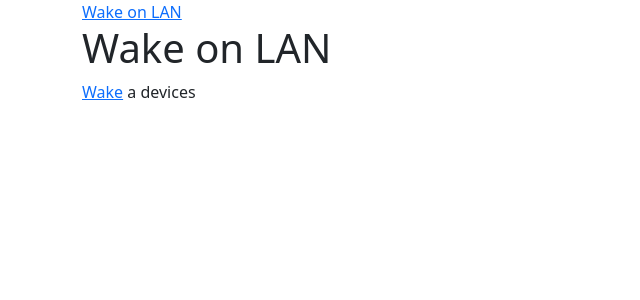
After one commit to Ladybug-Sanctuary/homeserver, a Django app: template django/django_root/wakeonlan/templates/wakeonlan/home.html in a window 1280 px wide. The commit adds this page. Shown: the top 300 px of the page, without its empty margins (0-640 px from the left). Run offline with Django 4.2, Linux system fonts and the light colour scheme; the template is opened without the code that fills it, so the values that code supplies are empty.

Commit message:
Use more sophisticated template structure
A base template in the root handles setting up the page.
In the wakeonlan app, the base template extends this to style the
page contents.

```diff
--- a/django/django_root/homeserver/settings.py
+++ b/django/django_root/homeserver/settings.py
@@ -57,7 +57,9 @@ ROOT_URLCONF = 'homeserver.urls'
 TEMPLATES = [
     {
         'BACKEND': 'django.template.backends.django.DjangoTemplates',
-        'DIRS': [],
+        'DIRS': [
+            BASE_DIR / 'templates',
+        ],
         'APP_DIRS': True,
         'OPTIONS': {
             'context_processors': [
--- /dev/null
+++ b/django/django_root/templates/base.html
@@ -0,0 +1,47 @@
+<!DOCTYPE html>
+<html>
+
+<head>
+
+  <!-- Required meta tags -->
+  <meta charset="utf-8">
+  <meta name="viewport" content="width=device-width, initial-scale=1">
+
+  <!-- Bootstrap CSS -->
+  <link href="https://cdn.jsdelivr.net/npm/bootstrap@5.1.3/dist/css/bootstrap.min.css" rel="stylesheet" integrity="sha384-1BmE4kWBq78iYhFldvKuhfTAU6auU8tT94WrHftjDbrCEXSU1oBoqyl2QvZ6jIW3" crossorigin="anonymous">
+
+  <!-- Page title -->
+  {% if title %}
+    <title>{{ title }}</title>
+  {% endif %}
+
+</head>
+
+<body>
+
+  <!-- The page's header -->
+  <header class="site-header">
+    <nav>
+      <div class="container">
+        <a href="{% url 'wol-home' %}">Wake on LAN</a>
+      </div>
+    </nav>
+  </header>
+
+  <!-- The page's main content -->
+  {% block main %}{% endblock %}
+
+  <!-- Optional JavaScript; choose one of the two! -->
+
+  <!-- Option 1: Bootstrap Bundle with Popper -->
+  <script src="https://cdn.jsdelivr.net/npm/bootstrap@5.1.3/dist/js/bootstrap.bundle.min.js" integrity="sha384-ka7Sk0Gln4gmtz2MlQnikT1wXgYsOg+OMhuP+IlRH9sENBO0LRn5q+8nbTov4+1p" crossorigin="anonymous"></script>
+
+  <!-- Option 2: Separate Popper and Bootstrap JS -->
+  <!--
+  <script src="https://cdn.jsdelivr.net/npm/@popperjs/core@2.10.2/dist/umd/popper.min.js" integrity="sha384-7+zCNj/IqJ95wo16oMtfsKbZ9ccEh31eOz1HGyDuCQ6wgnyJNSYdrPa03rtR1zdB" crossorigin="anonymous"></script>
+  <script src="https://cdn.jsdelivr.net/npm/bootstrap@5.1.3/dist/js/bootstrap.min.js" integrity="sha384-QJHtvGhmr9XOIpI6YVutG+2QOK9T+ZnN4kzFN1RtK3zEFEIsxhlmWl5/YESvpZ13" crossorigin="anonymous"></script>
+  -->
+
+</body>
+
+</html>
--- a/django/django_root/wakeonlan/templates/wakeonlan/base.html
+++ b/django/django_root/wakeonlan/templates/wakeonlan/base.html
@@ -1,11 +1,23 @@
-<!-- Display any messages -->
+{% extends "base.html" %}
+
+<!-- Page's main body -->
+{% block main %}
+
+  <!-- Display any messages at the top -->
   {% if messages %}
     {% for message in messages %}
-    <div style="background-color: #80bfff">
+      <div role="alert" class="alert alert-{{ message.tags }}">
         {{ message }}
       </div>
     {% endfor %}
   {% endif %}
 
-<!-- Placeholder block for content -->
+  <!-- Main part of the page content -->
+  <main role="main" class="container">
+
+    <!-- The specific content goes here -->
     {% block content %}{% endblock %}
+
+  </main>
+
+{% endblock %}
--- /dev/null
+++ b/django/django_root/wakeonlan/templates/wakeonlan/home.html
@@ -0,0 +1,11 @@
+{% extends "wakeonlan/base.html" %}
+
+{% block content %}
+  <div class="content">
+    <h1>Wake on LAN</h1>
+
+    <div>
+      <a href="{% url 'wol-wake' %}">Wake</a> a devices
+    </div>
+  </div>
+{% endblock content %}
--- a/django/django_root/wakeonlan/views.py
+++ b/django/django_root/wakeonlan/views.py
@@ -6,7 +6,7 @@ from .forms import DeviceForm
 
 
 def home(request):
-    return HttpResponse('<h1>Wake on LAN</h1>')
+    return render(request, 'wakeonlan/home.html')
 
 
 def wake(request):
```
Lines whose indentation alone changed are shown as unchanged.
